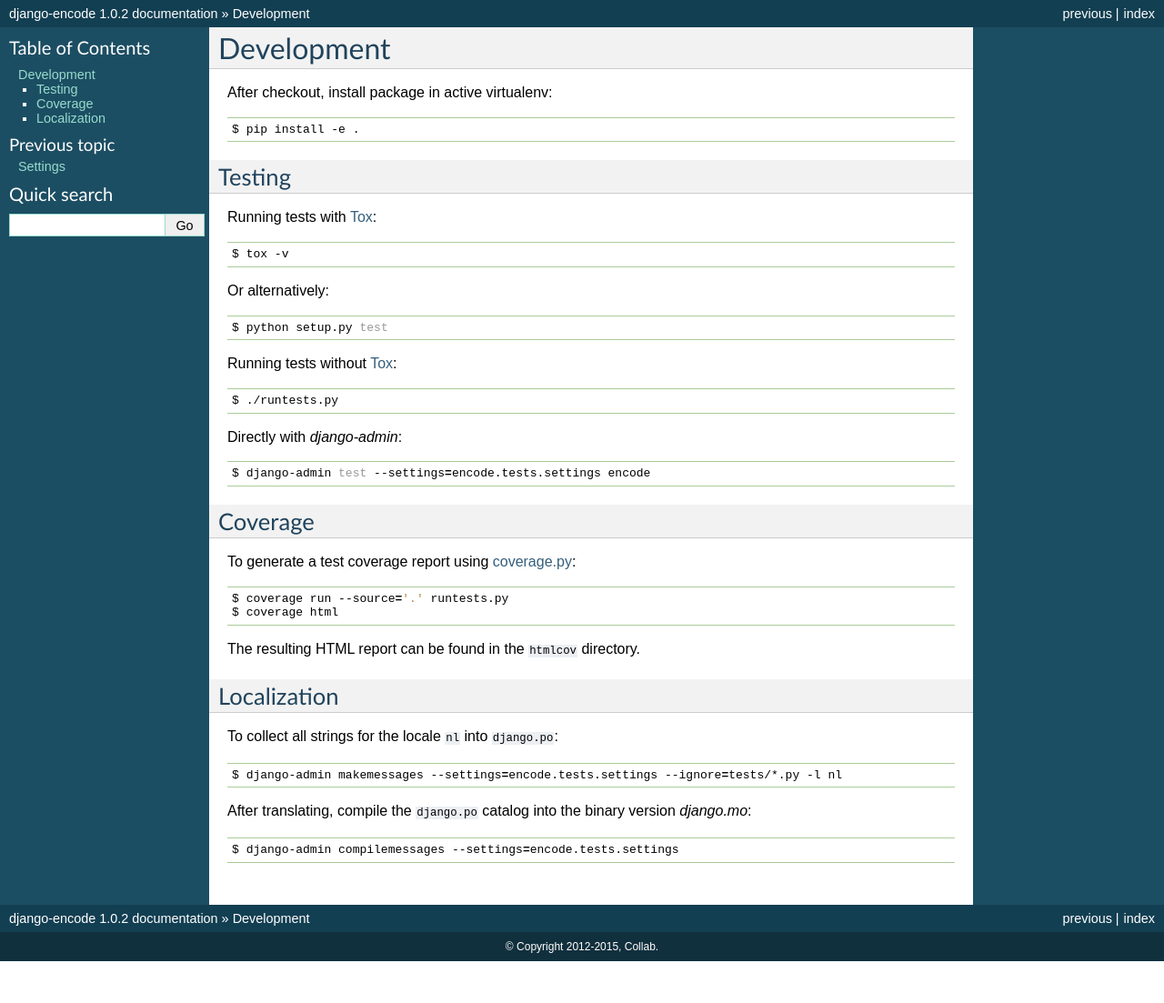
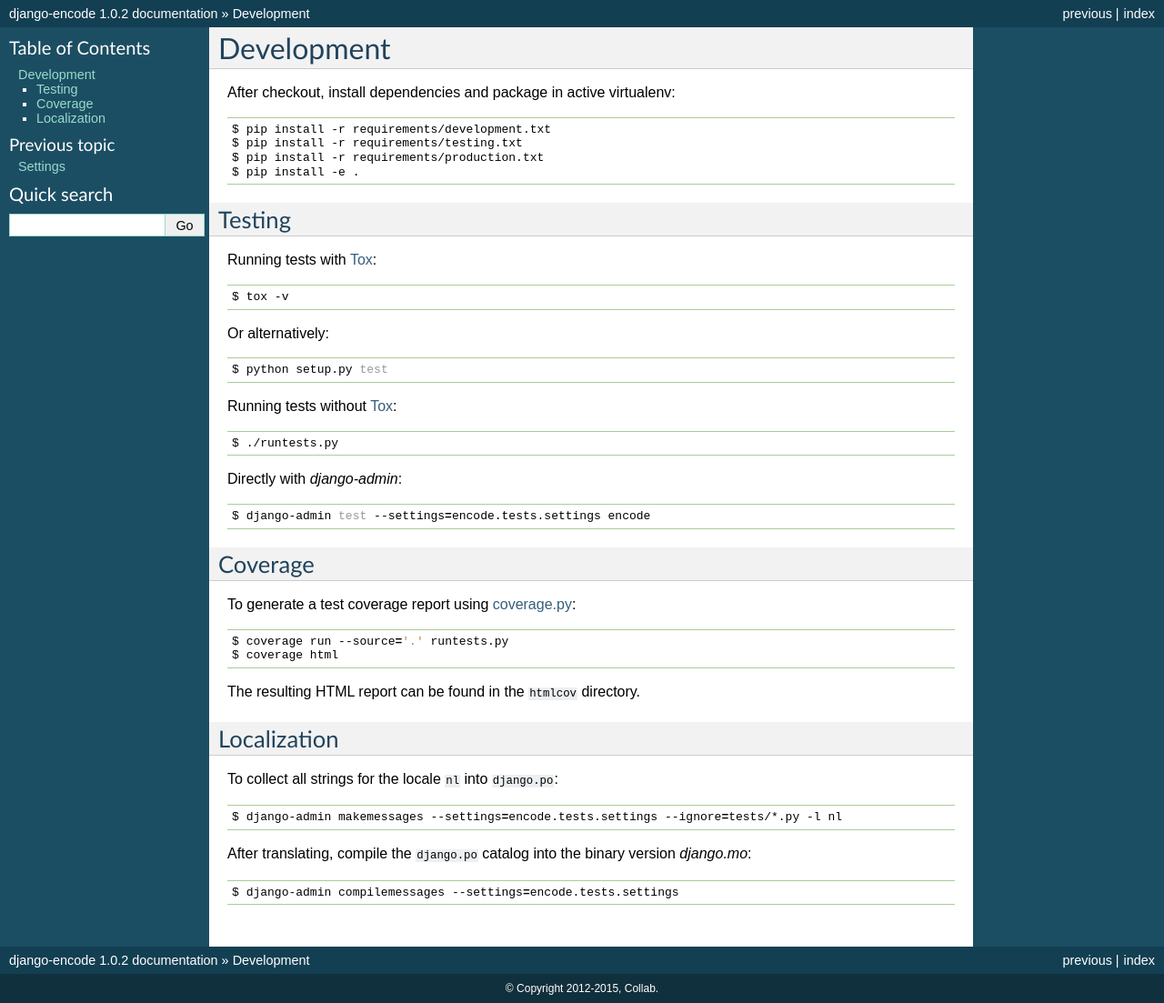
Before and after one commit to collab-project/django-encode, a Sphinx documentation site: the page built from doc/development.rst, in a window 1280 px wide. Shown: the whole page at 91% size. Built offline with Sphinx 7.4.7, drawn with Linux system fonts in a browser that asks for light colours; before the commit the page ends 1057 px from its top, so only the background shows below that.

Commit message:
expand dev docs

```diff
--- a/doc/development.rst
+++ b/doc/development.rst
@@ -1,8 +1,11 @@
 Development
 ===========
 
-After checkout, install package in active virtualenv::
+After checkout, install dependencies and package in active virtualenv::
 
+  $ pip install -r requirements/development.txt
+  $ pip install -r requirements/testing.txt
+  $ pip install -r requirements/production.txt
   $ pip install -e .
 
 
```
